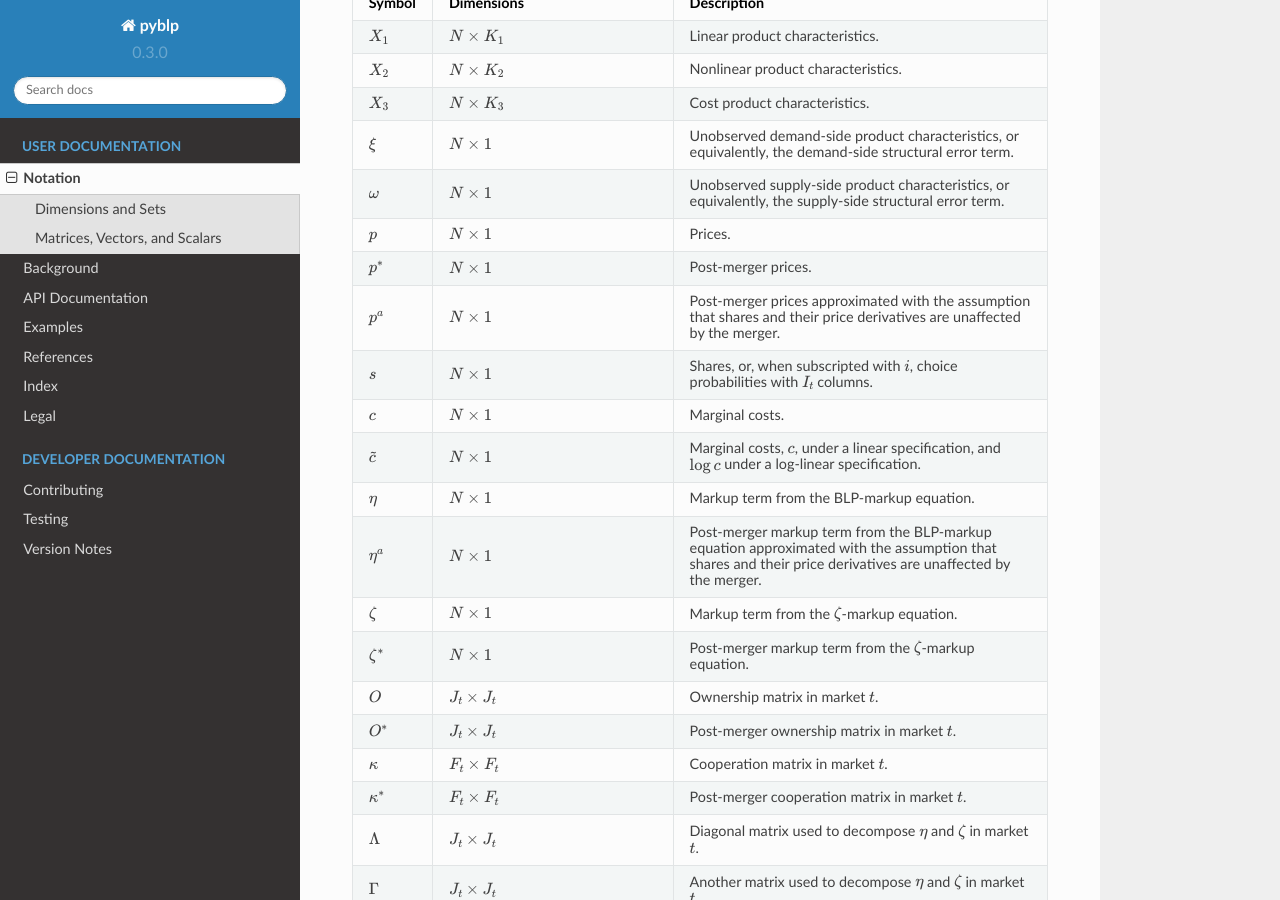
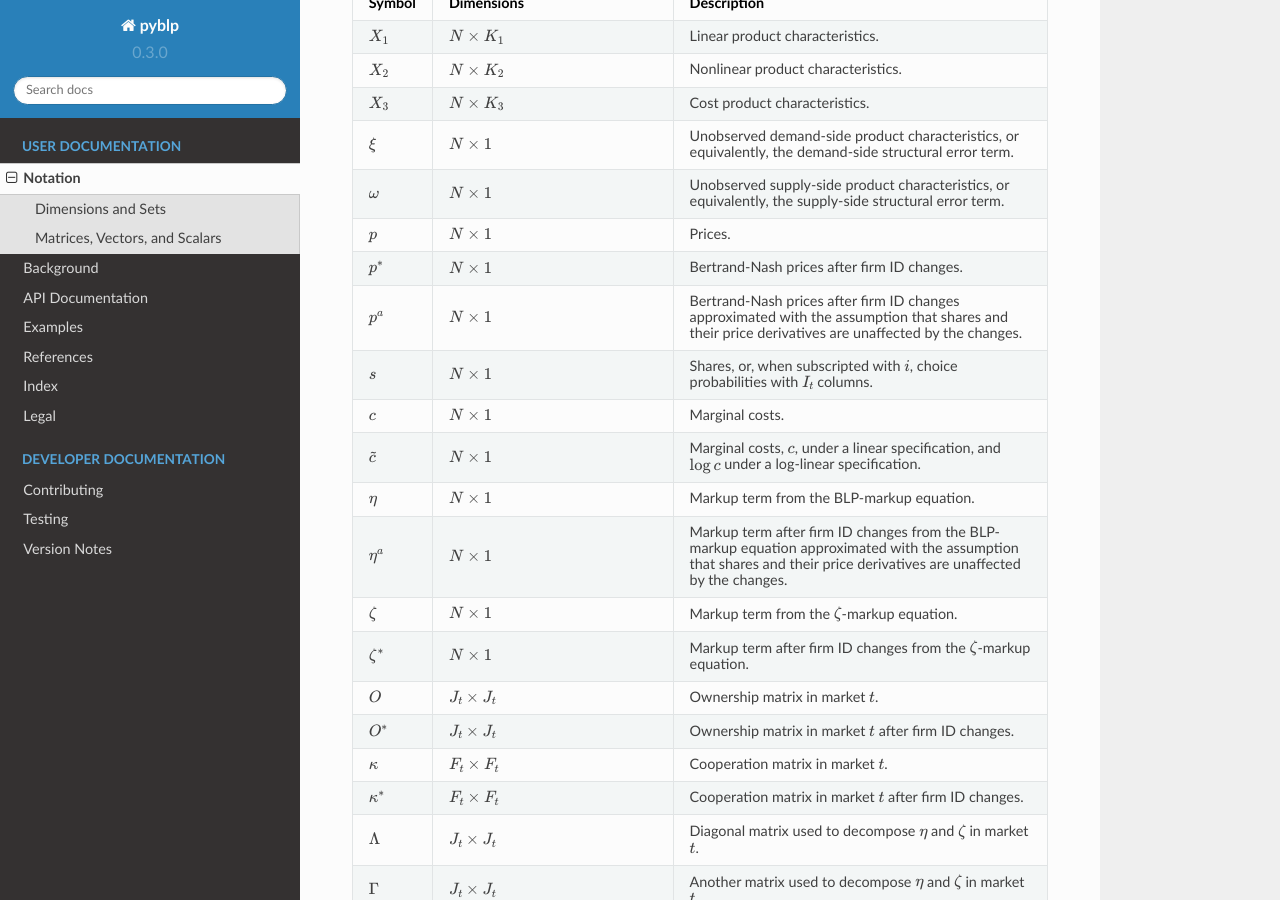
Before and after one commit to jeffgortmaker/pyblp, a Sphinx documentation site: the page built from docs/notation.rst, in a window 1280 px wide and 900 px high, scrolled down 998 px. Built offline with Sphinx 7.4.7 and the Read the Docs theme 2.0.0, drawn with Linux system fonts in a browser that asks for light colours.

Commit message:
ENH: reduce mentions of mergers, instead using "firm ID changes"

```diff
--- a/docs/api.rst
+++ b/docs/api.rst
@@ -103,8 +103,8 @@ In addition to class attributes, other post-estimation outputs can be computed w
    Results.extract_diagonals
    Results.extract_diagonal_means
    Results.compute_costs
-   Results.solve_approximate_merger
-   Results.solve_merger
+   Results.compute_approximate_prices
+   Results.compute_prices
    Results.compute_shares
    Results.compute_hhi
    Results.compute_markups
--- a/docs/notation.rst
+++ b/docs/notation.rst
@@ -34,28 +34,28 @@ Matrices, Vectors, and Scalars
 
 Dimensions that can differ across markets are reported for a single market :math:`t`.
 
-=========================  ==========================================  ===========================================================================================================================================================
+=========================  ==========================================  ======================================================================================================================================================================
 Symbol                     Dimensions                                  Description
-=========================  ==========================================  ===========================================================================================================================================================
+=========================  ==========================================  ======================================================================================================================================================================
 :math:`X_1`                :math:`N \times K_1`                        Linear product characteristics.
 :math:`X_2`                :math:`N \times K_2`                        Nonlinear product characteristics.
 :math:`X_3`                :math:`N \times K_3`                        Cost product characteristics.
 :math:`\xi`                :math:`N \times 1`                          Unobserved demand-side product characteristics, or equivalently, the demand-side structural error term.
 :math:`\omega`             :math:`N \times 1`                          Unobserved supply-side product characteristics, or equivalently, the supply-side structural error term.
 :math:`p`                  :math:`N \times 1`                          Prices.
-:math:`p^*`                :math:`N \times 1`                          Post-merger prices.
-:math:`p^a`                :math:`N \times 1`                          Post-merger prices approximated with the assumption that shares and their price derivatives are unaffected by the merger.
+:math:`p^*`                :math:`N \times 1`                          Bertrand-Nash prices after firm ID changes.
+:math:`p^a`                :math:`N \times 1`                          Bertrand-Nash prices after firm ID changes approximated with the assumption that shares and their price derivatives are unaffected by the changes.
 :math:`s`                  :math:`N \times 1`                          Shares, or, when subscripted with :math:`i`, choice probabilities with :math:`I_t` columns.
 :math:`c`                  :math:`N \times 1`                          Marginal costs.
 :math:`\tilde{c}`          :math:`N \times 1`                          Marginal costs, :math:`c`, under a linear specification, and :math:`\log c` under a log-linear specification.
 :math:`\eta`               :math:`N \times 1`                          Markup term from the BLP-markup equation.
-:math:`\eta^a`             :math:`N \times 1`                          Post-merger markup term from the BLP-markup equation approximated with the assumption that shares and their price derivatives are unaffected by the merger.
+:math:`\eta^a`             :math:`N \times 1`                          Markup term after firm ID changes from the BLP-markup equation approximated with the assumption that shares and their price derivatives are unaffected by the changes.
 :math:`\zeta`              :math:`N \times 1`                          Markup term from the :math:`\zeta`-markup equation.
-:math:`\zeta^*`            :math:`N \times 1`                          Post-merger markup term from the :math:`\zeta`-markup equation.
+:math:`\zeta^*`            :math:`N \times 1`                          Markup term after firm ID changes from the :math:`\zeta`-markup equation.
 :math:`O`                  :math:`J_t \times J_t`                      Ownership matrix in market :math:`t`.
-:math:`O^*`                :math:`J_t \times J_t`                      Post-merger ownership matrix in market :math:`t`.
+:math:`O^*`                :math:`J_t \times J_t`                      Ownership matrix in market :math:`t` after firm ID changes.
 :math:`\kappa`             :math:`F_t \times F_t`                      Cooperation matrix in market :math:`t`.
-:math:`\kappa^*`           :math:`F_t \times F_t`                      Post-merger cooperation matrix in market :math:`t`.
+:math:`\kappa^*`           :math:`F_t \times F_t`                      Cooperation matrix in market :math:`t` after firm ID changes.
 :math:`\Lambda`            :math:`J_t \times J_t`                      Diagonal matrix used to decompose :math:`\eta` and :math:`\zeta` in market :math:`t`.
 :math:`\Gamma`             :math:`J_t \times J_t`                      Another matrix used to decompose :math:`\eta` and :math:`\zeta` in market :math:`t`.
 :math:`d`                  :math:`I_t \times D`                        Observed agent characteristics called demographics in market :math:`t`.
@@ -87,4 +87,4 @@ Symbol                     Dimensions                                  Descripti
 :math:`\mathscr{M}`        :math:`N \times 1`                          Markups.
 :math:`\pi`                :math:`N \times 1`                          Population-normalized gross expected profits.
 :math:`\text{CS}`          :math:`1 \times 1`                          Population-normalized consumer surplus of a market.
-=========================  ==========================================  ===========================================================================================================================================================
+=========================  ==========================================  ======================================================================================================================================================================
```
Also changed, not shown: docs/examples.rst (+4 -4 lines), 4 other files.
